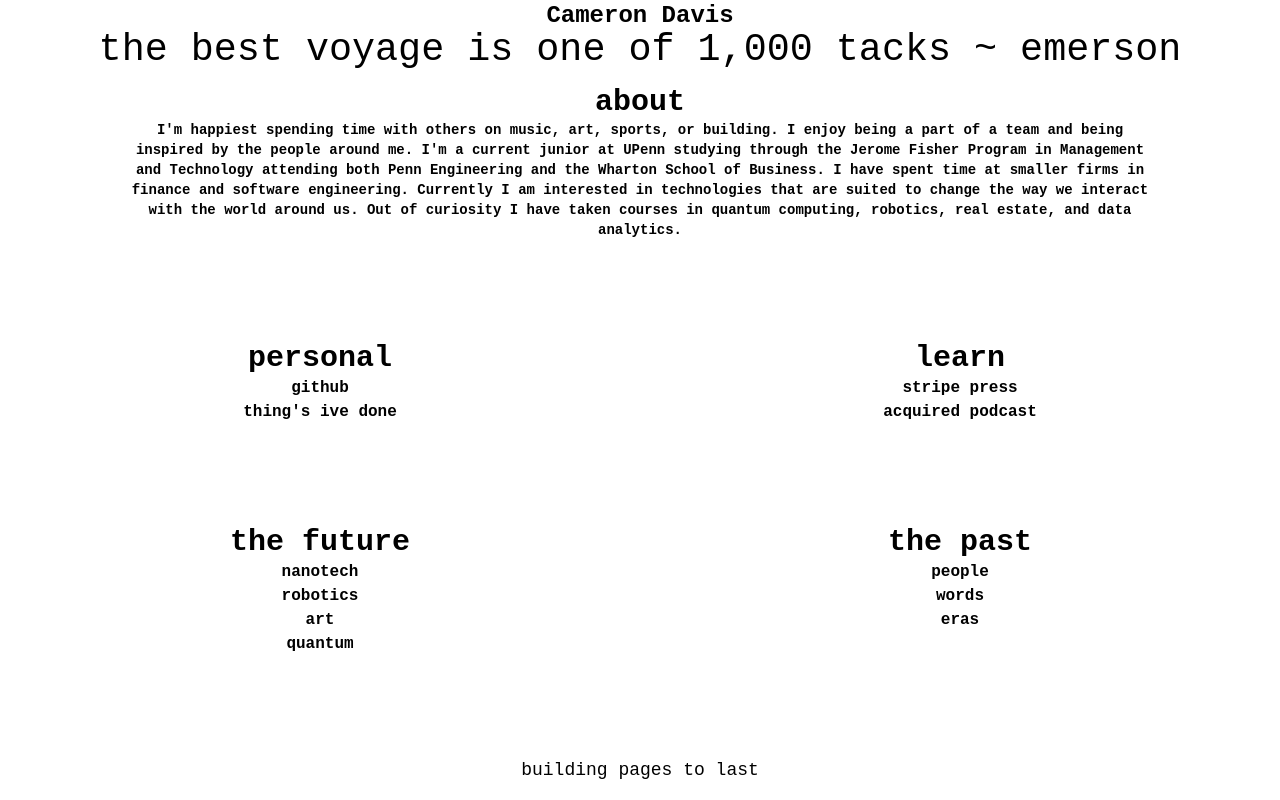
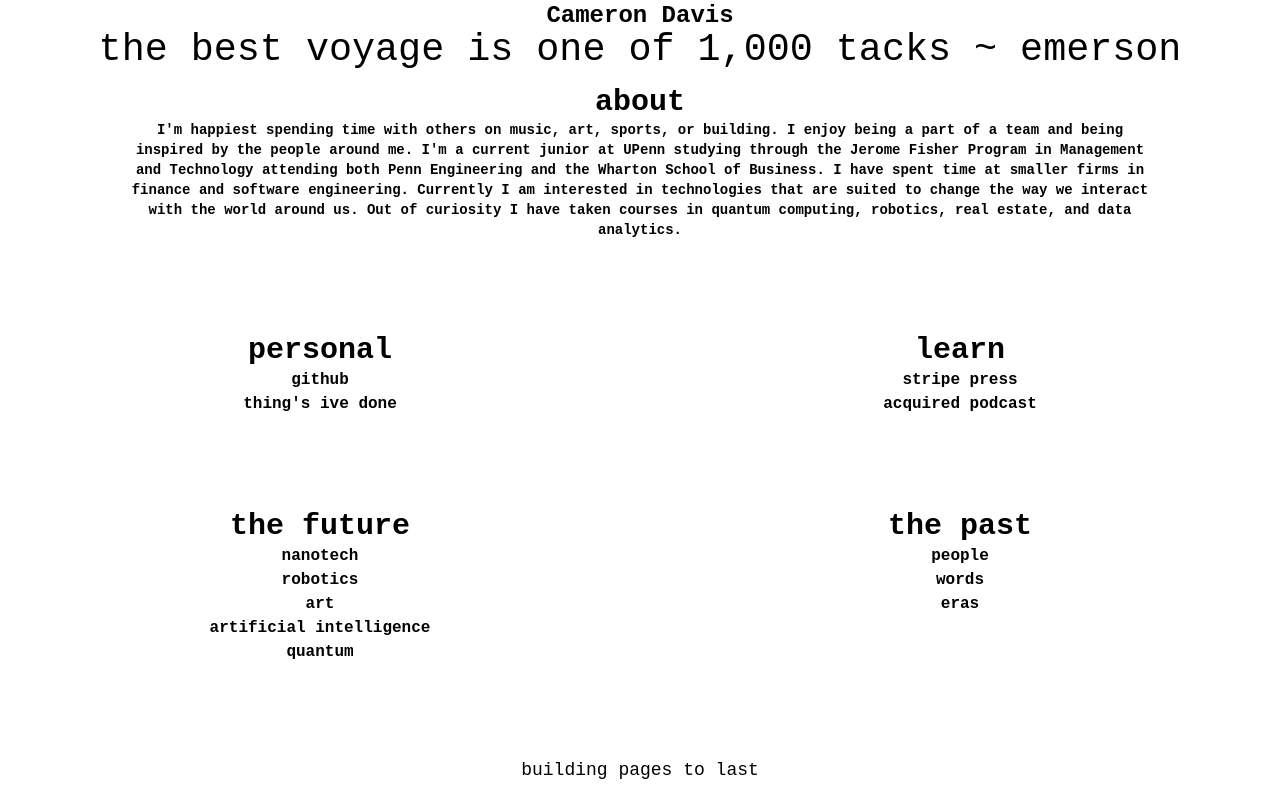
Before and after one commit to cameron-d28/cameron-d28.github.io, a website: page src/index.html in a window 1280 px wide. Drawn offline with Linux system fonts and the light colour scheme.

Commit message:
added artificial intelligence

```diff
--- a/src/index.html
+++ b/src/index.html
@@ -50,6 +50,7 @@
           <li>nanotech</li>
           <li>robotics</li>
           <li>art</li>
+          <li>artificial intelligence</li>
           <li>quantum</li>
         </ul>
       </div>
```
